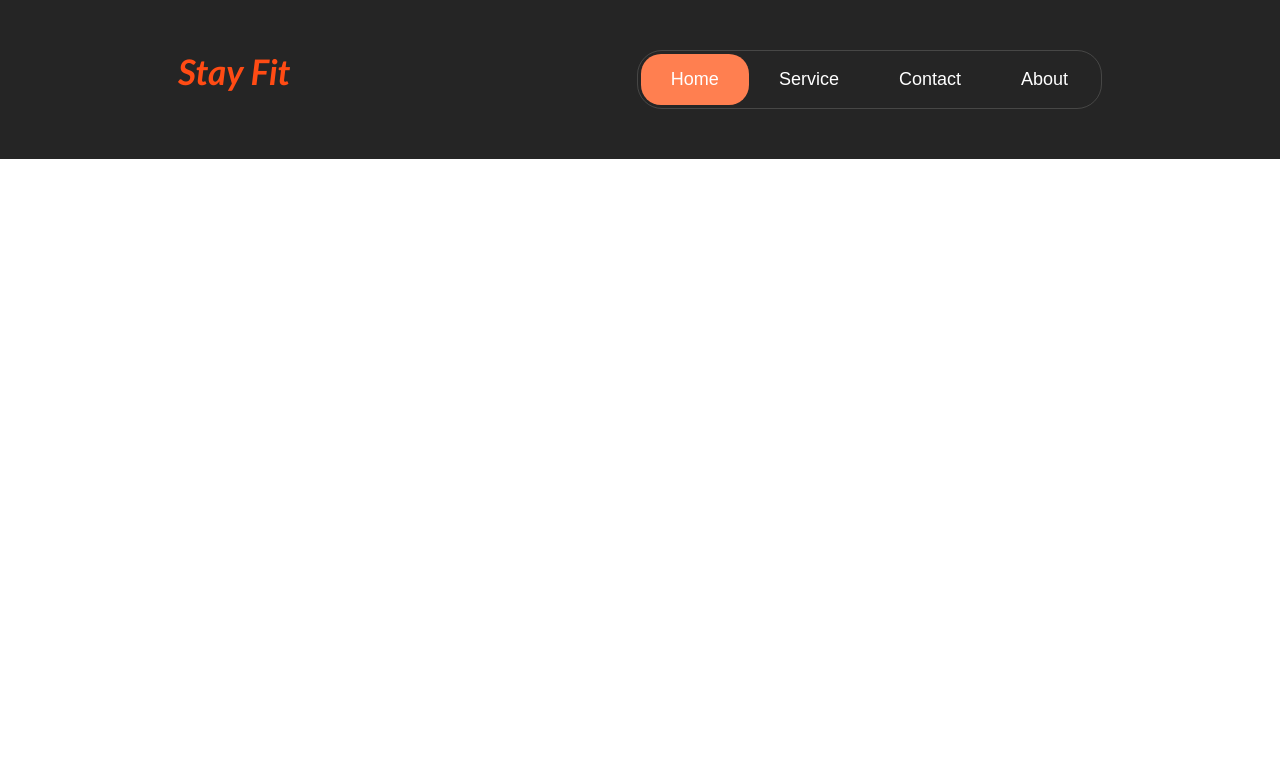
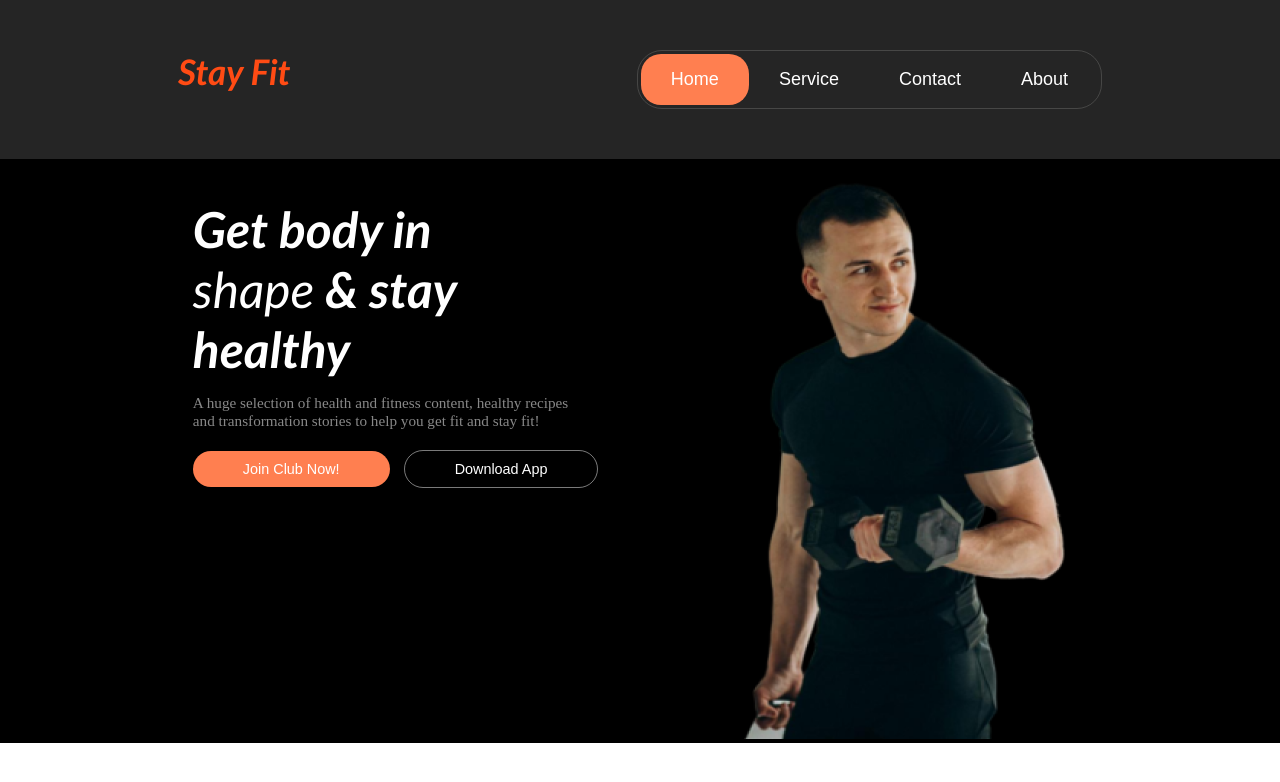
Before and after one commit to Biswa-Mitra-Barua/assignment-b10a2, a plain HTML site: page index.html in a window 1280 px wide. Drawn offline with Linux system fonts and the light colour scheme.

Commit message:
added nav container texts and image

```diff
--- a/index.html
+++ b/index.html
@@ -9,8 +9,8 @@
 <body>
     <header class="welcome-container">
         <!-- nav starts here -->
-        <nav class="nav-main">
-            <h1>Stay Fit</h1>
+        <nav class="nav-main display-flex">
+            <h1><span class="company-name-color">Stay Fit</span></h1>
             <div class="nav-content">
 
                 <div class="home-btn button-color">
@@ -22,5 +22,19 @@
             </div>
         </nav>
     </header>
+    <section class="nav-body-container">
+        <div class="nav-body display-flex">
+            <div class="nav-body-text">
+                <h1>Get body in <br><span id="shape-italic">shape</span> & stay <br> healthy</h1>
+                <p>A huge selection of health and fitness content, healthy recipes <br> and transformation stories to help you get fit and stay fit!</p>
+                <button class=" btn-sec button-color">Join Club Now!</button>
+                <button class=" btn-sec btn-border">Download App</button>
+            </div>
+            <div class="nav-body-image">
+                <img src="images/Images 2.png" alt="">
+            </div>
+        </div>
+
+    </section>
 </body>
 </html>
--- a/style/style.css
+++ b/style/style.css
@@ -5,9 +5,17 @@
 }
 
 /* common styles */
+.display-flex{
+    display: flex;
+}
+
 .button-color{
     background-color: coral;
     border-radius: 20px;
+}
+
+.company-name-color{
+    color: rgb(255, 75, 20);
 }
 
 /* nav starts here */
@@ -16,7 +24,6 @@
     margin: 0 auto;
 }
 .nav-main {
-    display: flex;
     justify-content: space-between;
     width: 80%;
     margin: 0 auto;
@@ -25,7 +32,6 @@
 
 h1 {
     font-size: 2.2rem;
-    color: rgb(255, 75, 20);
     font-family: 'Trebuchet MS', 'Lucida Sans Unicode', 'Lucida Grande', 'Lucida Sans', Arial, sans-serif;
     font-style: italic;
     font-weight: bolder;
@@ -51,3 +57,44 @@ button {
     color: white;
     text-align: center;
 }
+
+.nav-body-container{
+    background-color: black;
+    color: white;
+
+}
+.nav-body{
+    width: 80%;
+    margin: 0 auto;
+    justify-content: space-around;
+
+}
+.nav-body-text{
+    margin-top: 40px;
+}
+
+.nav-body-text>h1{
+    font-size: 3.1rem;
+}
+.nav-body-text>p{
+    font-size: 0.95rem;
+    color: rgba(255, 255, 255, 0.534);
+    margin-top: 15px;
+    margin-bottom: 20px;
+}
+
+.nav-body-text #shape-italic{
+    /* font-style: italic; */
+    font-stretch:ultra-expanded;
+    font-weight: 10;
+}
+.btn-sec{
+    border-radius: 28px;
+    font-size: 0.9rem;
+    padding: 10px 50px;
+    margin: 0;
+    margin-right: 10px;
+}
+.btn-border{
+    border: 1px solid rgba(255, 255, 255, 0.479);
+}
```
